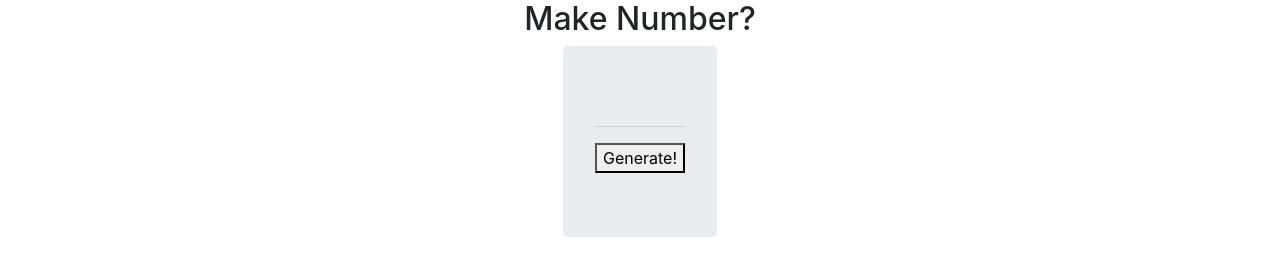
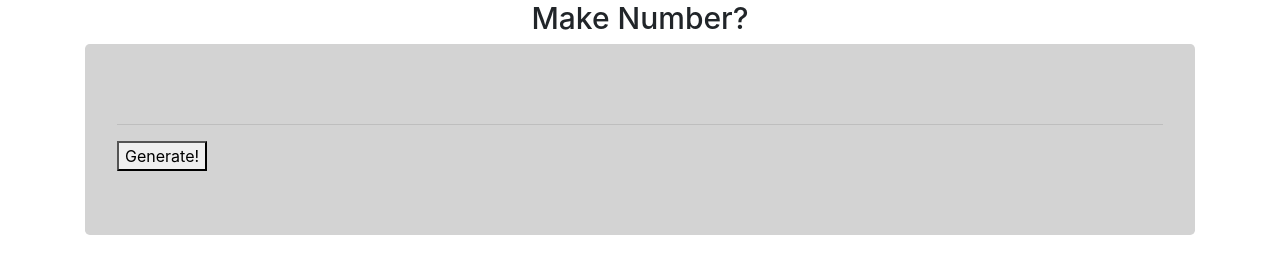
Before and after one commit to MisterSpacebar/six-digit-number-generator, a plain HTML site: page index.html in a window 1280 px wide. Drawn offline with nearby package versions, Linux system fonts and the light colour scheme.

Commit message:
Update main.css

```diff
--- a/main.css
+++ b/main.css
@@ -1,14 +1,15 @@
 .container {
-  width: 1024px;
-  text-align: center;
+  width: 1600px;
+  margin: 0 auto;
  }
 
 .jumbotron {
-  display: inline-block;
+  background-color: lightgray;
 }
 
  h2 {
   text-align: center;
+  font-size: 30px;
  }
 
  p {
```
